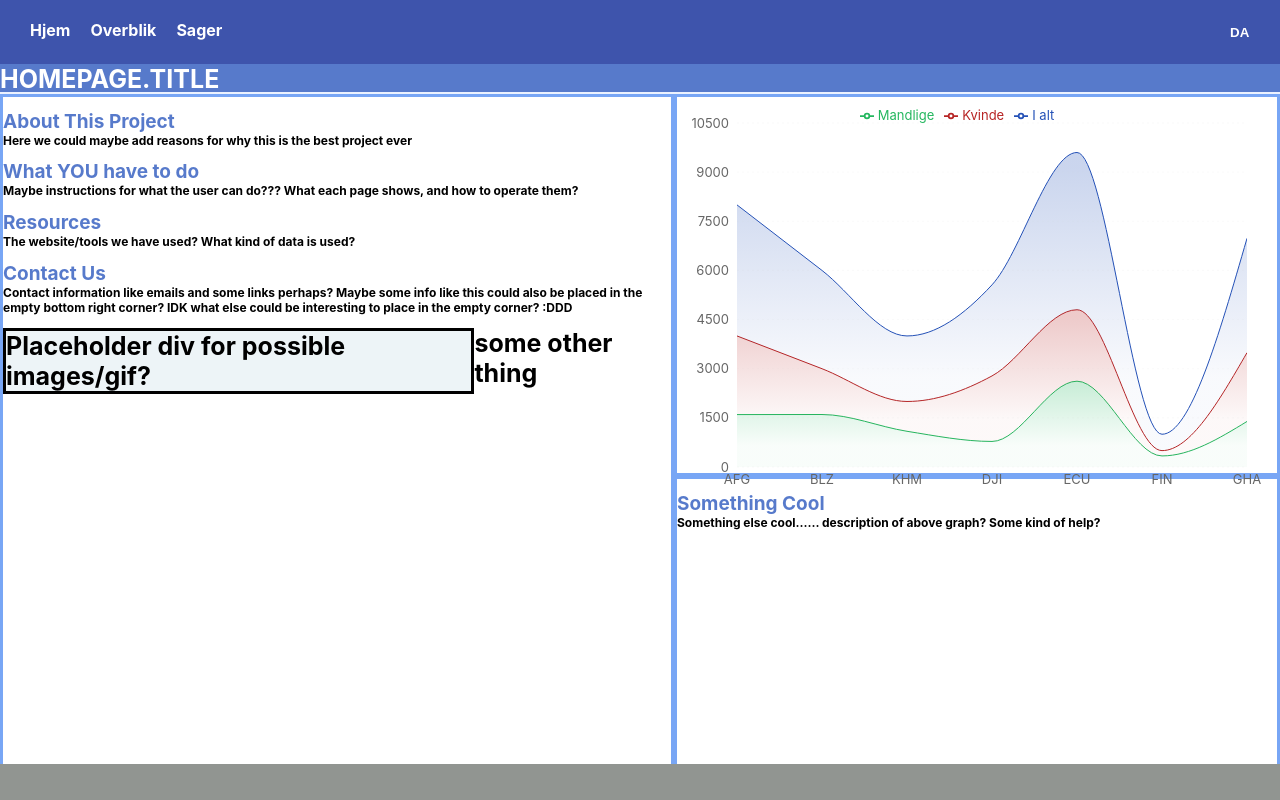
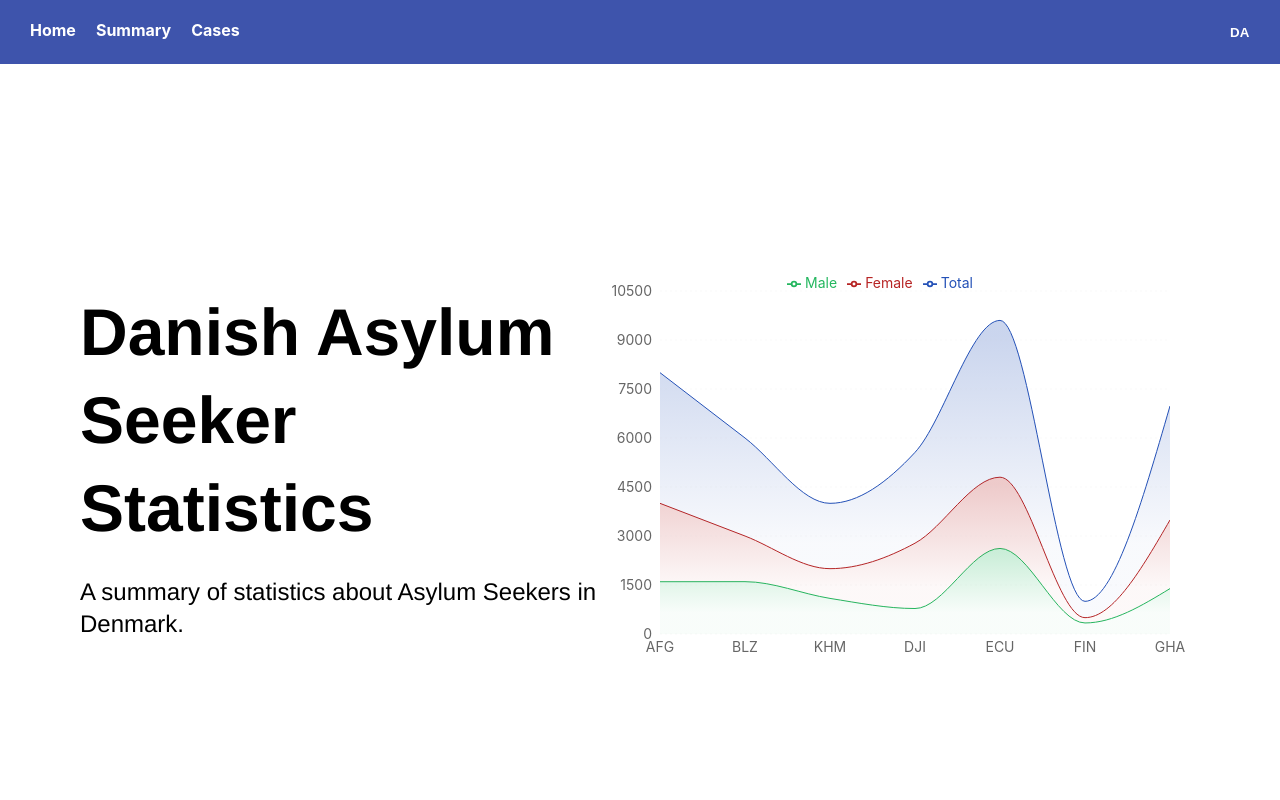
Before and after one commit to lilygostovic/DASS-frontend, a React (Create React App) app: page / in a window 1280 px wide. Shown: the top 800 px of the page. Built offline with nearby package versions, Linux system fonts and the light colour scheme.

Commit message:
Redesign top of homepage

```diff
--- a/src/i18n/config.ts
+++ b/src/i18n/config.ts
@@ -7,8 +7,8 @@ i18n
   .use(initReactI18next) // passes i18n instance to react-i18next
   // init i18next
   .init({
-    lng: "da", // initialized language
-    fallbackLng: "da", // fallback language
+    lng: "en", // todo:: change back to danish
+    fallbackLng: "en", // todo:: change back to danish
     resources: {
       // key connection to json files
       da: {
--- a/src/i18n/locales/en.json
+++ b/src/i18n/locales/en.json
@@ -5,7 +5,8 @@
     "cases": "Cases"
   },
   "homePage": {
-    "title": "Welcome to The Home of Asylum Seekers"
+    "title": "Danish\nAsylum Seeker\nStatistics",
+    "subtitle": "A summary of statistics about Asylum Seekers in Denmark. "
   },
   "dashboardPage": {
     "welcome": "Welcome!",
--- a/src/pages/Home/components/HomeText.tsx
+++ b/src/pages/Home/components/HomeText.tsx
@@ -1,63 +1,34 @@
 import React from "react";
+import styled from "styled-components";
 
 // todo:: add actual text here
 
+const Container = styled.div`
+  display: flex;
+  flex-direction: column;
+  align-items: center;
+
+  padding: 0px 200px;
+`;
+
 export const HomeText = () => (
-  <div
-    style={{
-      backgroundColor: "#ffffff",
-      height: "84vh",
-      width: "100%",
-      border: "3px solid #78A6F5",
-    }}
-  >
-    <h1 style={{ fontSize: "19px", color: "#577ACB" }}>
-      About This Project
-      <div style={{ fontSize: "12px", color: "black" }}>
-        Here we could maybe add reasons for why this is the best project ever
-      </div>
-    </h1>
-
-    <h1 style={{ fontSize: "19px", color: "#577ACB" }}>
-      What YOU have to do
-      <div style={{ fontSize: "12px", color: "black" }}>
-        Maybe instructions for what the user can do??? What each page shows, and
-        how to operate them?
-      </div>
-    </h1>
-
-    <h1 style={{ fontSize: "19px", color: "#577ACB" }}>
-      Resources
-      <div style={{ fontSize: "12px", color: "black" }}>
-        The website/tools we have used? What kind of data is used?
-      </div>
-    </h1>
-
-    <h1 style={{ fontSize: "19px", color: "#577ACB" }}>
-      Contact Us
-      <div style={{ fontSize: "12px", color: "black" }}>
-        Contact information like emails and some links perhaps? Maybe some info
-        like this could also be placed in the empty bottom right corner? IDK
-        what else could be interesting to place in the empty corner? :DDD
-      </div>
-    </h1>
-    <div
-      style={{
-        display: "flex",
-        flexDirection: "row",
-        color: "black",
-        justifyContent: "space-between",
-      }}
-    >
-      <div
-        style={{
-          backgroundColor: "#EDF4F7",
-          border: "3px solid black",
-        }}
-      >
-        Placeholder div for possible images/gif?
-      </div>
-      <div>some other thing</div>
+  <Container>
+    <h1>About This Project</h1>
+    <div>
+      Here we could maybe add reasons for why this is the best project ever
     </div>
-  </div>
+    <h1>What YOU have to do</h1>
+    <div>
+      Maybe instructions for what the user can do??? What each page shows, and
+      how to operate them?
+    </div>
+    <h1>Resources</h1>
+    <div>The website/tools we have used? What kind of data is used?</div>
+    <h1>Contact Us</h1>
+    <div>
+      Contact information like emails and some links perhaps? Maybe some info
+      like this could also be placed in the empty bottom right corner? IDK what
+      else could be interesting to place in the empty corner? :DDD
+    </div>
+  </Container>
 );
--- /dev/null
+++ b/src/pages/Home/components/TitleBlock.tsx
@@ -0,0 +1,47 @@
+import { StyledDiv } from "../../../components/common/StyledDiv";
+import { StyledText } from "../../../components/common/StyledText";
+import { SummaryChart } from "../../Dashboard/components";
+
+interface TitleBlockProps {
+  title: string;
+  subtitle: string;
+  data: Array<{
+    country: string;
+    total: number;
+    female: number;
+    male: number;
+    lgbtq: number;
+  }>;
+  filter: "sex" | "lgbtq";
+}
+
+export const TitleBlock = ({
+  title,
+  subtitle,
+  data,
+  filter,
+}: TitleBlockProps) => (
+  <StyledDiv
+    display="flex"
+    flexDirection="row"
+    justifyContent="space-between"
+    alignItems="center"
+    padding="0px 80px"
+    minHeight="100vh"
+  >
+    <StyledDiv display="flex" flexDirection="column">
+      <StyledText variant="title">{title}</StyledText>
+      <StyledText variant="subtitle" pt="24px">
+        {subtitle}
+      </StyledText>
+    </StyledDiv>
+    <StyledDiv
+      style={{ fontSize: "14px" }}
+      onClick={() => {
+        window.location.href = "/summary";
+      }}
+    >
+      <SummaryChart data={data} filter={filter} w={600} h={400} />
+    </StyledDiv>
+  </StyledDiv>
+);
--- a/src/pages/Home/components/index.ts
+++ b/src/pages/Home/components/index.ts
@@ -1 +1 @@
-export { HomeText } from './HomeText';
+export { HomeText } from "./HomeText";
--- a/src/pages/Home/index.tsx
+++ b/src/pages/Home/index.tsx
@@ -1,8 +1,8 @@
-import { Footer, Nav } from "../../components";
 import React, { useState } from "react";
 
-import { HomeText } from "./components/HomeText";
-import { SummaryChart } from "../Dashboard/components";
+import { HomeText } from "./components";
+import { Nav } from "../../components";
+import { TitleBlock } from "./components/TitleBlock";
 import { data } from "../Dashboard/data";
 import { useTranslation } from "react-i18next";
 
@@ -11,90 +11,19 @@ export const Home = () => {
   const [filter] = useState<"sex" | "lgbtq">("sex");
 
   const title = t("homePage.title");
+  const subtitle = t("homePage.subtitle");
 
   return (
-    <div
-      style={{
-        backgroundColor: "#ECF2FF",
-        maxHeight: "100vh",
-        minHeight: "100vh",
-      }}
-    >
+    <div>
       <Nav />
-      <div
-        style={{
-          marginBottom: "20px",
-          justifyContent: "space-bewteen",
-          alignItems: "right",
-          height: "85vh",
-          display: "flex",
-          flexDirection: "row",
-        }}
-      >
-        <div
-          style={{
-            color: "white",
-            height: "3.5vh",
-            fontSize: "25px",
-            fontWeight: "bold",
-            width: "100%",
-            justifyContent: "center",
-            flexDirection: "column",
-            backgroundColor: "#577ACB",
-          }}
-        >
-          {title.toUpperCase()}
-          <div
-            style={{
-              display: "flex",
-              flexDirection: "row",
-            }}
-          >
-            <HomeText />
-            <div
-              style={{
-                display: "flex",
-                flexDirection: "column",
-              }}
-            >
-              <div
-                style={{
-                  height: "47vh",
-                  backgroundColor: "#ffffff",
-                  border: "3px solid #78A6F5",
-                  display: "flex",
-                  justifyContent: "flex-start",
-                  fontSize: "13px",
-                  fontWeight: "normal",
-                  cursor: "pointer",
-                }}
-                onClick={() => {
-                  window.location.href = "/summary";
-                }}
-              >
-                <SummaryChart data={data} filter={filter} w={600} h={400} />
-              </div>
-              <div
-                style={{
-                  backgroundColor: "#ffffff",
-                  height: "100%",
-                  border: "3px solid #78A6F5",
-                }}
-              >
-                <h1 style={{ fontSize: "19px", color: "#577ACB" }}>
-                  Something Cool
-                  <div style={{ fontSize: "12px", color: "black" }}>
-                    Something else cool...... description of above graph? Some
-                    kind of help?
-                  </div>
-                </h1>
-              </div>
-            </div>
-          </div>
-        </div>
-      </div>
-      <div style={{ alignItems: "flex-end" }}>
-        <Footer />
+      <div>
+        <TitleBlock
+          title={title}
+          subtitle={subtitle}
+          data={data}
+          filter={filter}
+        />
+        <HomeText />
       </div>
     </div>
   );
```
